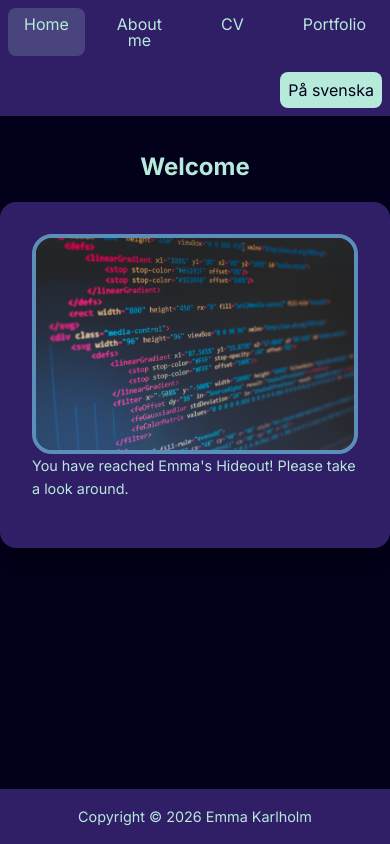
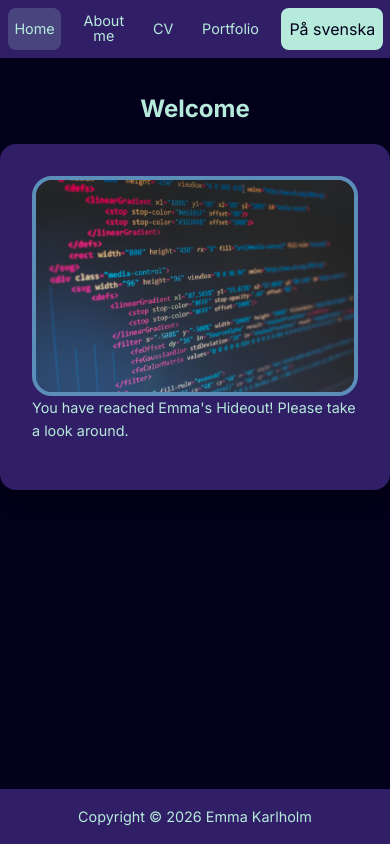
Before and after one commit to EmmaKarlholm/PortfolioReactDemo, a React (Vite) app: page / in a window 390 px wide. Built offline with nearby package versions, Linux system fonts and the light colour scheme.

Commit message:
Improved navbar responsiveness

```diff
--- a/src/style.css
+++ b/src/style.css
@@ -430,6 +430,18 @@ footer p {
         display: block;
     }
 
+    #nav {
+        flex-wrap: nowrap;
+        text-align: center;
+    }
+
+    #nav a {
+        flex: 1 1 auto;
+        font-size: 0.9rem;
+        padding: 0.4rem;
+        align-items: center;
+    }
+
     #toggle-language {
         width: auto;
         flex: 0 0 auto;
```
